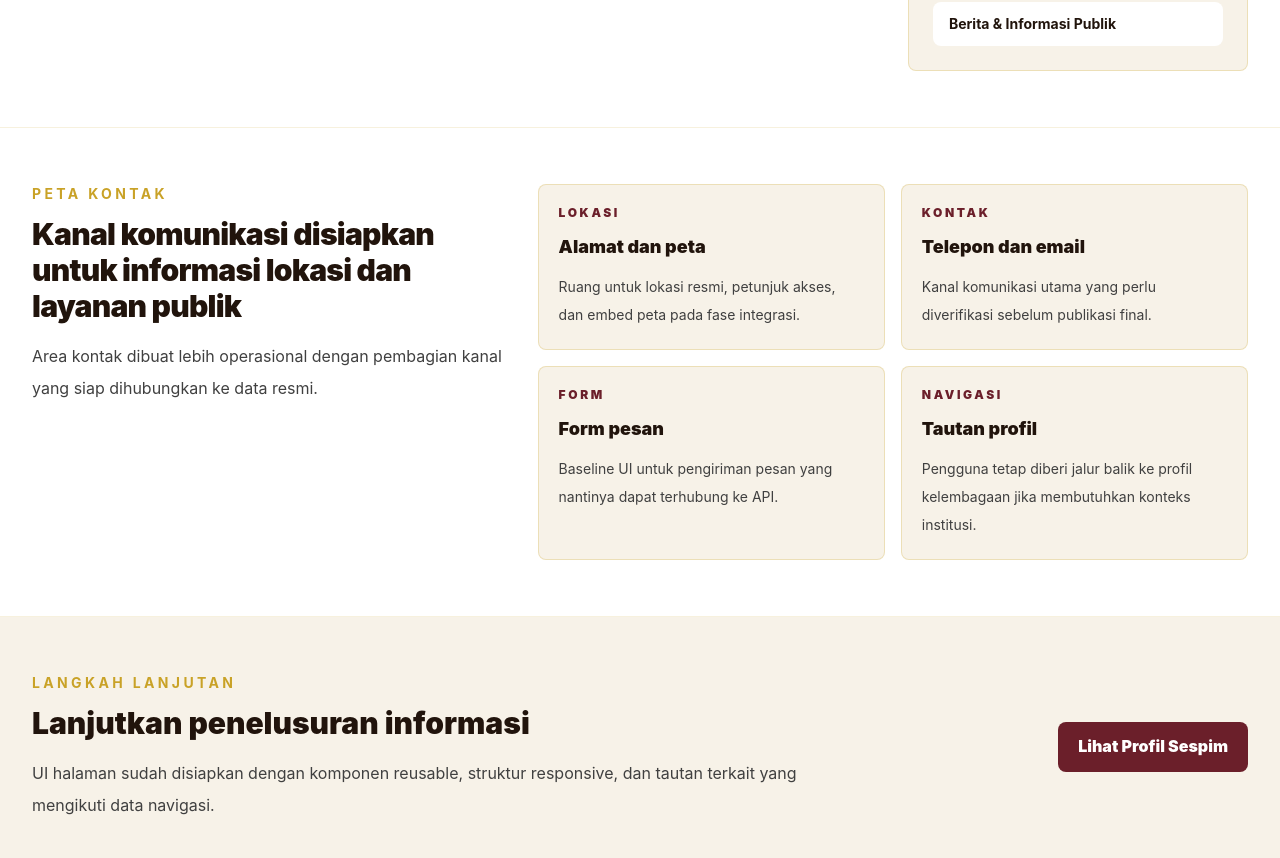
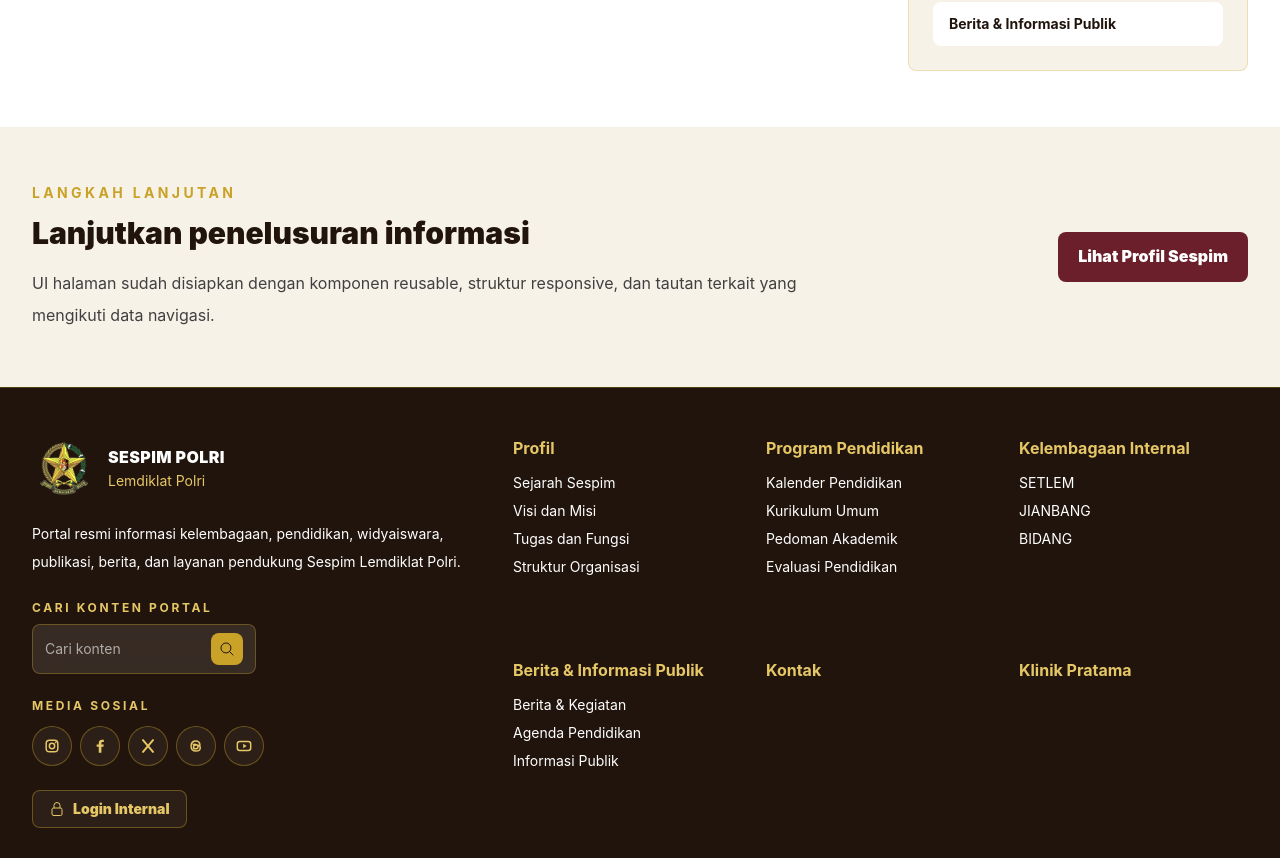
Before and after one commit to dennyssdm/Portalsespimpolri, a Next.js app: page /kontak in a window 1280 px wide. Shown: the part 3080-3938 px from the top of the page. Built offline with nearby package versions, Linux system fonts and the light colour scheme.

Commit message:
Style: Remove Peta Kontak feature panel from public /kontak page configuration

```diff
--- a/src/data/pageFeaturePanels.ts
+++ b/src/data/pageFeaturePanels.ts
@@ -361,34 +361,7 @@
       }
     ]
   },
-  '/kontak': {
-    eyebrow: 'Peta Kontak',
-    title: 'Kanal komunikasi disiapkan untuk informasi lokasi dan layanan publik',
-    description: 'Area kontak dibuat lebih operasional dengan pembagian kanal yang siap dihubungkan ke data resmi.',
-    items: [
-      {
-        title: 'Alamat dan peta',
-        description: 'Ruang untuk lokasi resmi, petunjuk akses, dan embed peta pada fase integrasi.',
-        meta: 'Lokasi'
-      },
-      {
-        title: 'Telepon dan email',
-        description: 'Kanal komunikasi utama yang perlu diverifikasi sebelum publikasi final.',
-        meta: 'Kontak'
-      },
-      {
-        title: 'Form pesan',
-        description: 'Baseline UI untuk pengiriman pesan yang nantinya dapat terhubung ke API.',
-        meta: 'Form'
-      },
-      {
-        title: 'Tautan profil',
-        description: 'Pengguna tetap diberi jalur balik ke profil kelembagaan jika membutuhkan konteks institusi.',
-        meta: 'Navigasi',
-        href: '/profil'
-      }
-    ]
-  },
+
   '/sarana-prasarana': {
     eyebrow: 'Peta Layanan',
     title: 'Portal pendukung untuk literasi, pembelajaran, mutu akademik, akses digital, dan kesehatan',
```
